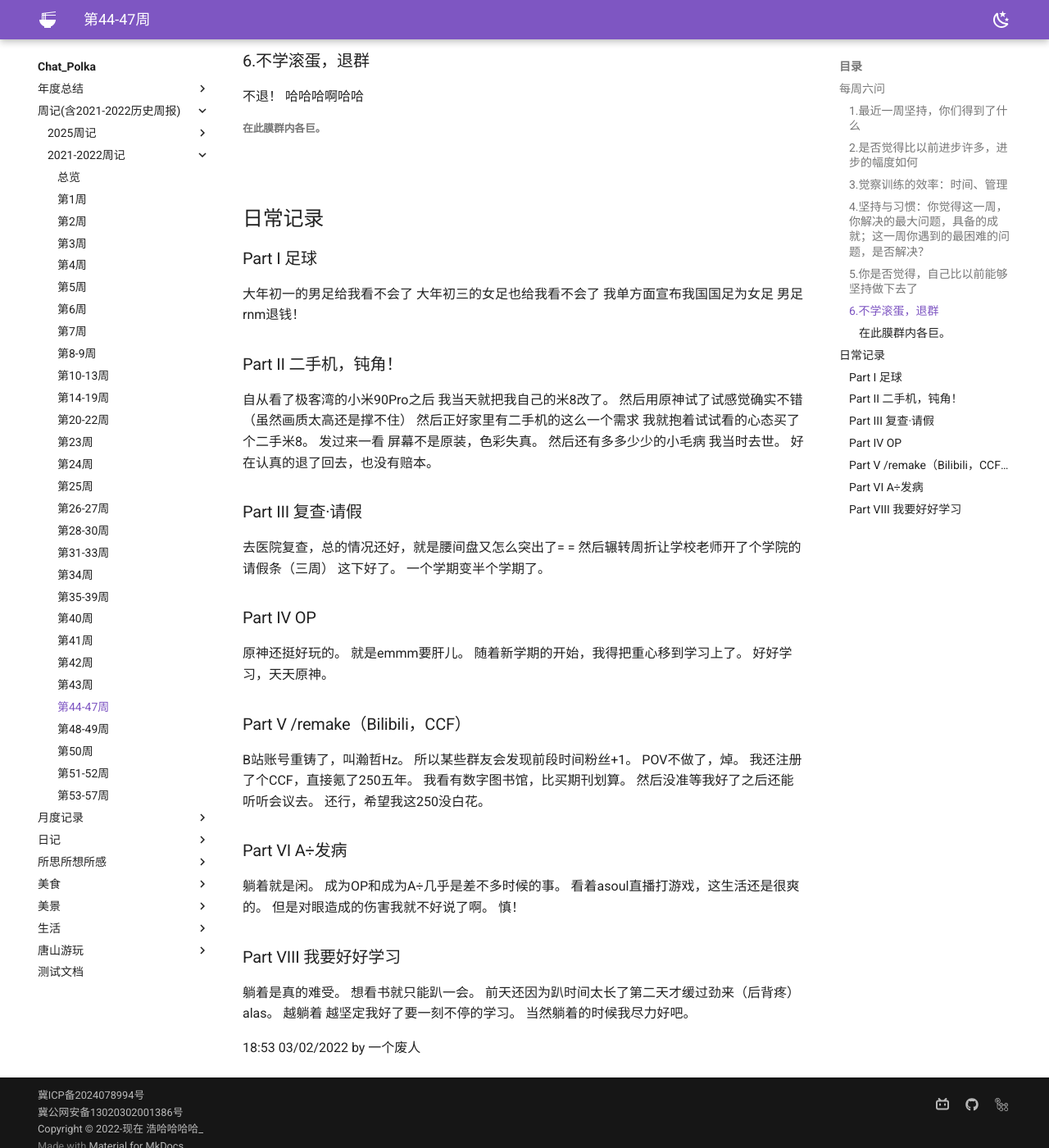
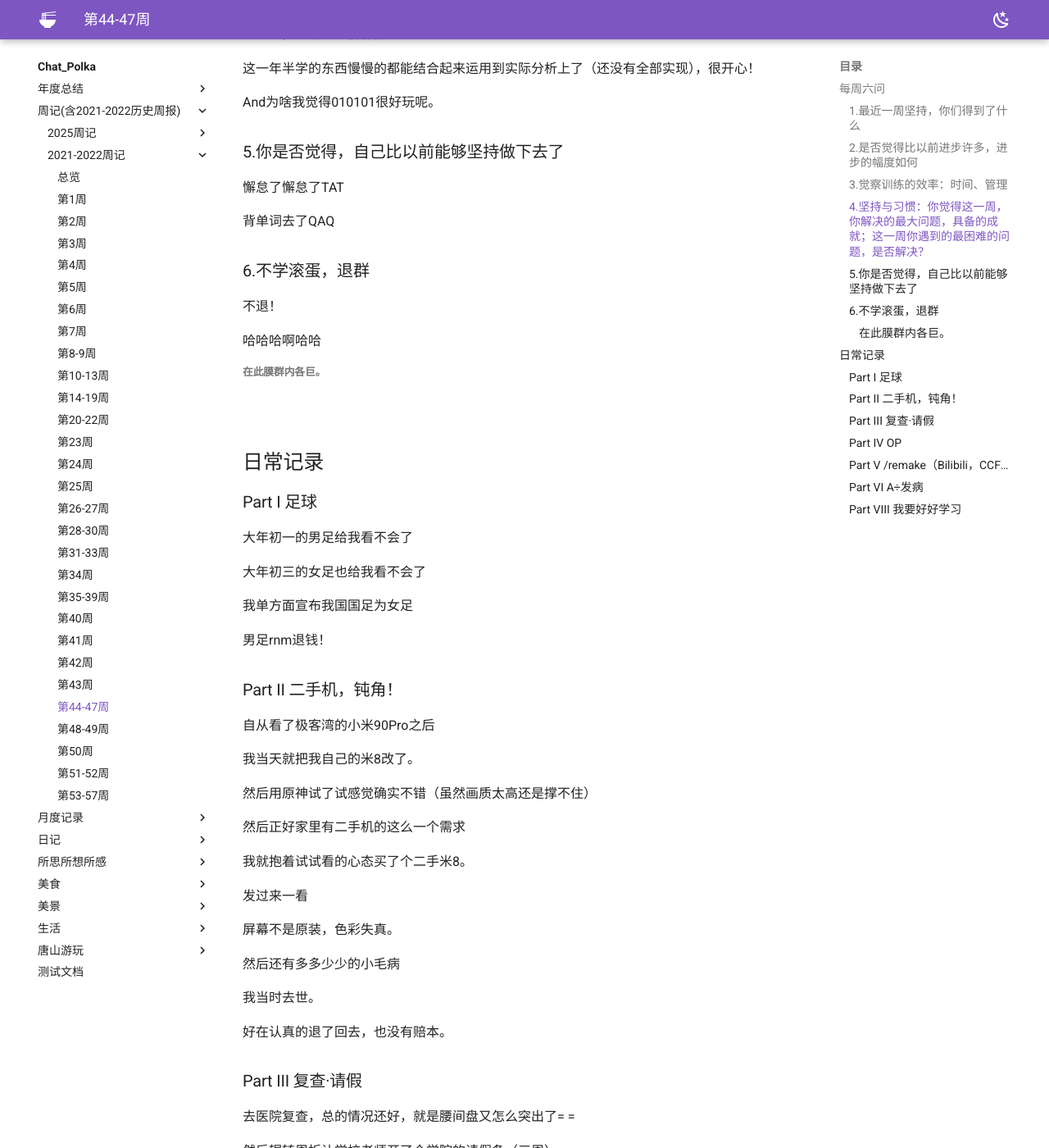
Before and after one commit to Haohahahaha/chat, an MkDocs documentation site: the page built from docs/1-Weekly/2021-2022/44-47th_week_Summary_by_Zhang-Hanzhe.md, in a window 1280 px wide and 1400 px high, scrolled down 910 px. Shown: the whole window at 82% size. Built offline with MkDocs 1.6.1 and Material for MkDocs 9.7.7, drawn with Linux system fonts in a browser that asks for light colours; some of the changed text lies outside the part shown.

Commit message:
2025-03-10_00:41:58 update

```diff
--- a/docs/1-Weekly/2021-2022/44-47th_week_Summary_by_Zhang-Hanzhe.md
+++ b/docs/1-Weekly/2021-2022/44-47th_week_Summary_by_Zhang-Hanzhe.md
@@ -7,35 +7,45 @@
 ### 1.最近一周坚持，你们得到了什么
 
 最近一直在完善我的知识地图。
+
 我大概把我以前所有好奇的事情和问题都解决了。
+
 很快就将进入到一个更高速发展的时期了（想想还是很兴奋的）
 
 ### 2.是否觉得比以前进步许多，进步的幅度如何
 
 相比于具体的知识，思维的提升更显著呢。
+
 比如我现在看待OS就更偏于一个中间层来看了，而不是“一揽子”工程。
 
 ### 3.觉察训练的效率：时间、管理
 
 无。
+
 躺了八周了，效率懂得都懂。
+
 我要是能坐起来我肯定好好学习555
 
 ### 4.坚持与习惯：你觉得这一周，你解决的最大问题，具备的成就；这一周你遇到的最困难的问题，是否解决？
 
 如上述，思维上的各种问题！
+
 这一年半学的东西慢慢的都能结合起来运用到实际分析上了（还没有全部实现），很开心！
+
 And为啥我觉得010101很好玩呢。
 
 ### 5.你是否觉得，自己比以前能够坚持做下去了
 
 懈怠了懈怠了TAT
+
 背单词去了QAQ
 
 ### 6.不学滚蛋，退群
 
 不退！
+
 哈哈哈啊哈哈
+
 ##### 在此膜群内各巨。
 <br>
 
@@ -44,63 +54,97 @@ And为啥我觉得010101很好玩呢。
 ### Part I 足球
 
 大年初一的男足给我看不会了
+
 大年初三的女足也给我看不会了
+
 我单方面宣布我国国足为女足
+
 男足rnm退钱！
 
 ### Part II 二手机，钝角！
 
 自从看了极客湾的小米90Pro之后
+
 我当天就把我自己的米8改了。
+
 然后用原神试了试感觉确实不错（虽然画质太高还是撑不住）
+
 然后正好家里有二手机的这么一个需求
+
 我就抱着试试看的心态买了个二手米8。
+
 发过来一看
+
 屏幕不是原装，色彩失真。
+
 然后还有多多少少的小毛病
+
 我当时去世。
+
 好在认真的退了回去，也没有赔本。
 
 ### Part III 复查·请假
 
 去医院复查，总的情况还好，就是腰间盘又怎么突出了= =
+
 然后辗转周折让学校老师开了个学院的请假条（三周）
+
 这下好了。
+
 一个学期变半个学期了。
 
 ### Part IV OP
 
 原神还挺好玩的。
+
 就是emmm要肝儿。
+
 随着新学期的开始，我得把重心移到学习上了。
+
 好好学习，天天原神。
 
 ### Part V /remake（Bilibili，CCF）
 
-B站账号重铸了，叫瀚哲Hz。
+B站账号重铸了。
+
 所以某些群友会发现前段时间粉丝+1。
+
 POV不做了，焯。
+
 我还注册了个CCF，直接氪了250五年。
+
 我看有数字图书馆，比买期刊划算。
+
 然后没准等我好了之后还能听听会议去。
+
 还行，希望我这250没白花。
 
 ### Part VI A÷发病
 
 躺着就是闲。
+
 成为OP和成为A÷几乎是差不多时候的事。
+
 看着asoul直播打游戏，这生活还是很爽的。
+
 但是对眼造成的伤害我就不好说了啊。
+
 慎！
 
 ### Part VIII 我要好好学习
 
 躺着是真的难受。
+
 想看书就只能趴一会。
+
 前天还因为趴时间太长了第二天才缓过劲来（后背疼）
+
 alas。
+
 越躺着
+
 越坚定我好了要一刻不停的学习。
+
 当然躺着的时候我尽力好吧。
 
 18:53 03/02/2022 by 一个废人
```
Also changed, not shown: docs/1-Weekly/2021-2022/40th_week_by_Zhang-Hanzhe.md (+18 -0 lines), docs/1-Weekly/2021-2022/41th_week_by_Zhang-Hanzhe.md (+32 -2 lines), docs/1-Weekly/2021-2022/42th_week_by_Zhang-Hanzhe.md (+34 -2 lines), docs/1-Weekly/2021-2022/43th_week_by_Zhang-Hanzhe.md (+30 -1 lines).
